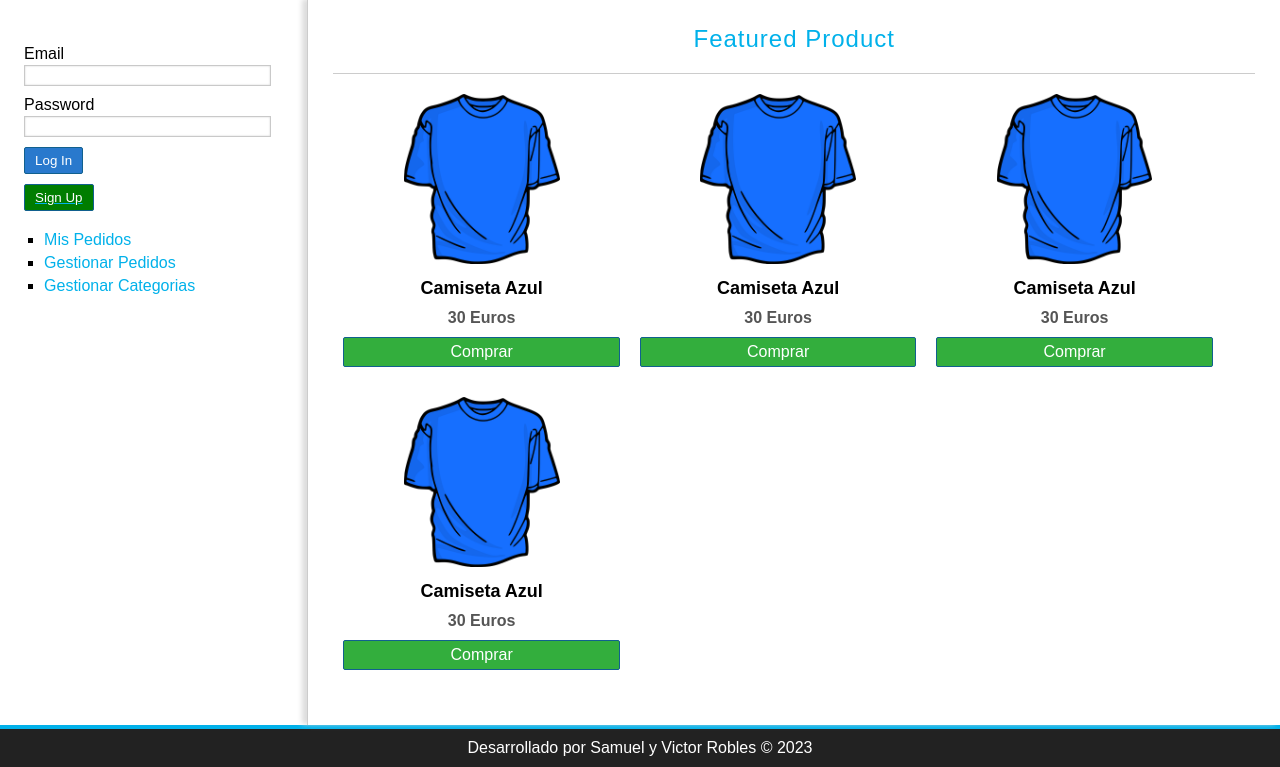
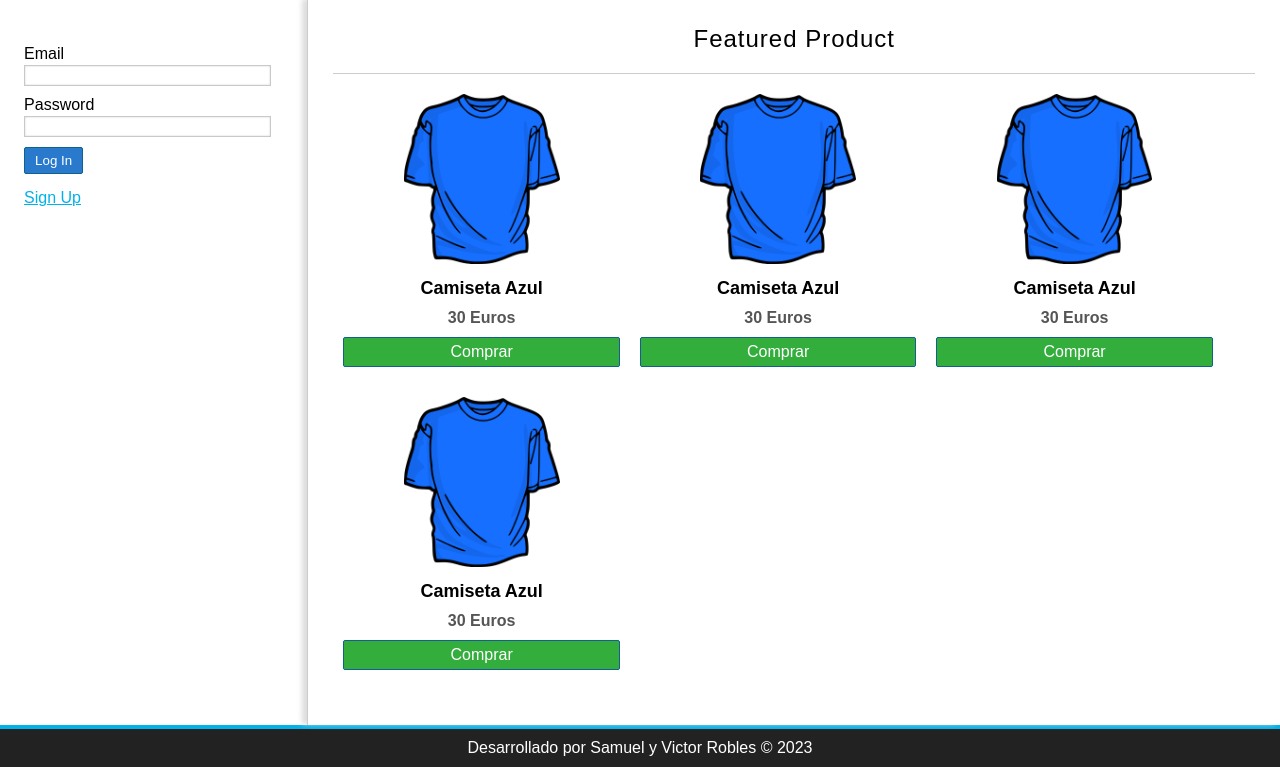
Before and after one commit to DeFreitas-Samuel/MVC-PHP, a PHP site: page /test/ in a window 1280 px wide. Shown: the part 204-971 px from the top of the page. Run offline with PHP 8.4, Linux system fonts and the light colour scheme.

Commit message:
added some little improvements

```diff
--- a/controllers/UserController.php
+++ b/controllers/UserController.php
@@ -65,6 +65,9 @@ class UserController
 
         }
     }
-
+    public function signOut(){
+        Utils::deleteSession("user");
+        header("location:".base_url);
+    }
 
 }
--- a/views/layout/sidebar.php
+++ b/views/layout/sidebar.php
@@ -1,5 +1,6 @@
 <aside id="lateral">
     <div id="login" class="block_aside">
+        <?php if (!isset($_SESSION["user"])): ?>
         <form action="<?=base_url?>user/login" method="post">
             <label for="email">Email</label>
             <input name="email" id="email" type="email">
@@ -7,14 +8,20 @@
             <input name="password" id="password" type="password">
             <input type="submit" value="Log In">
         </form>
-        <a href="<?=base_url . 'user/signup'?>">
-            <button style="background-color: #007d00">Sign Up</button>
+        <a href="<?=base_url . 'user/signup'?>" style="padding-top: 15px; display: inline-block;">
+            Sign Up
         </a>
-        <ul>
-            <li><a>Mis Pedidos</a></li>
-            <li><a>Gestionar Pedidos</a></li>
-            <li><a>Gestionar Categorias</a</li>
-        </ul>
+        <?php endif; ?>
+        <?php if (isset($_SESSION["user"])): ?>
+            <ul>
+                <li><a>Mis Pedidos</a></li>
+                <li><a>Gestionar Pedidos</a></li>
+                <li><a>Gestionar Categorias</a</li>
+            </ul>
+            <a href="<?=base_url?>user/signout">
+                <button class="button-red">Sign Out</button>
+            </a>
+        <?php endif; ?>
     </div>
 </aside>
 <div id="central">
```
